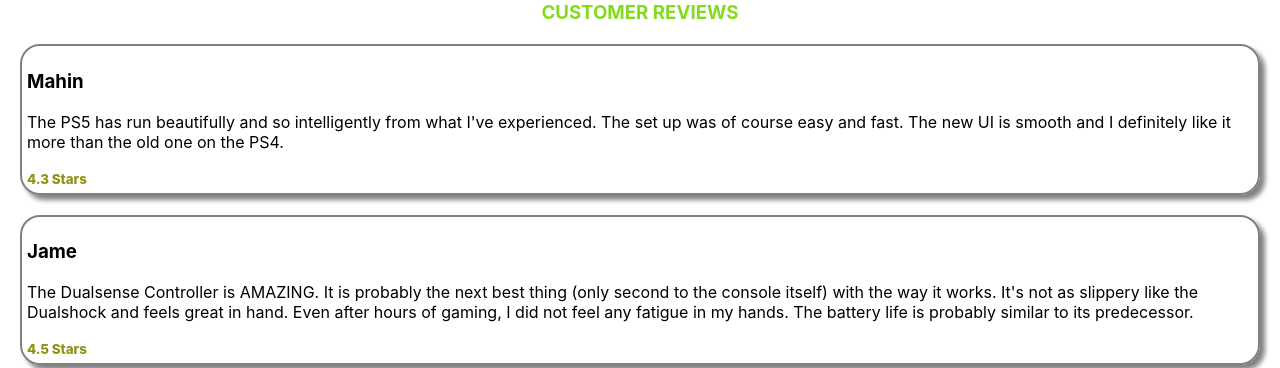
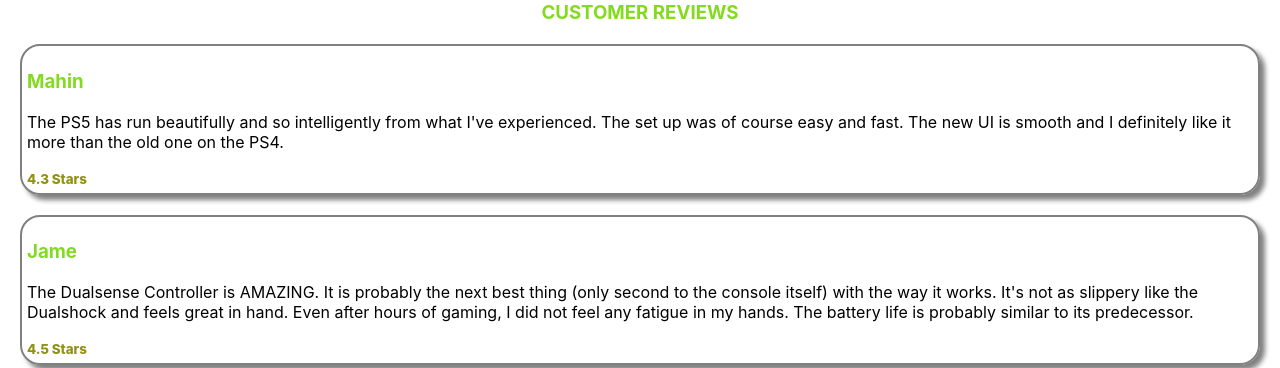
Before and after one commit to EHSANJiSHAD/ps5-whole-seller, a React (Create React App) app: page / in a window 1280 px wide. Shown: the part 442-810 px from the top of the page. Built offline with nearby package versions, Linux system fonts and the light colour scheme.

Commit message:
readme file edit start

```diff
--- a/src/components/Review/Review.css
+++ b/src/components/Review/Review.css
@@ -10,3 +10,6 @@
     color: rgba(143, 143, 16, 0.986);
     font-weight: 800;
 }
+.review h3{
+    color:rgb(131, 219, 30);
+}
```
Also changed, not shown: 1 other file (tests, documents, lock files or other folders).
